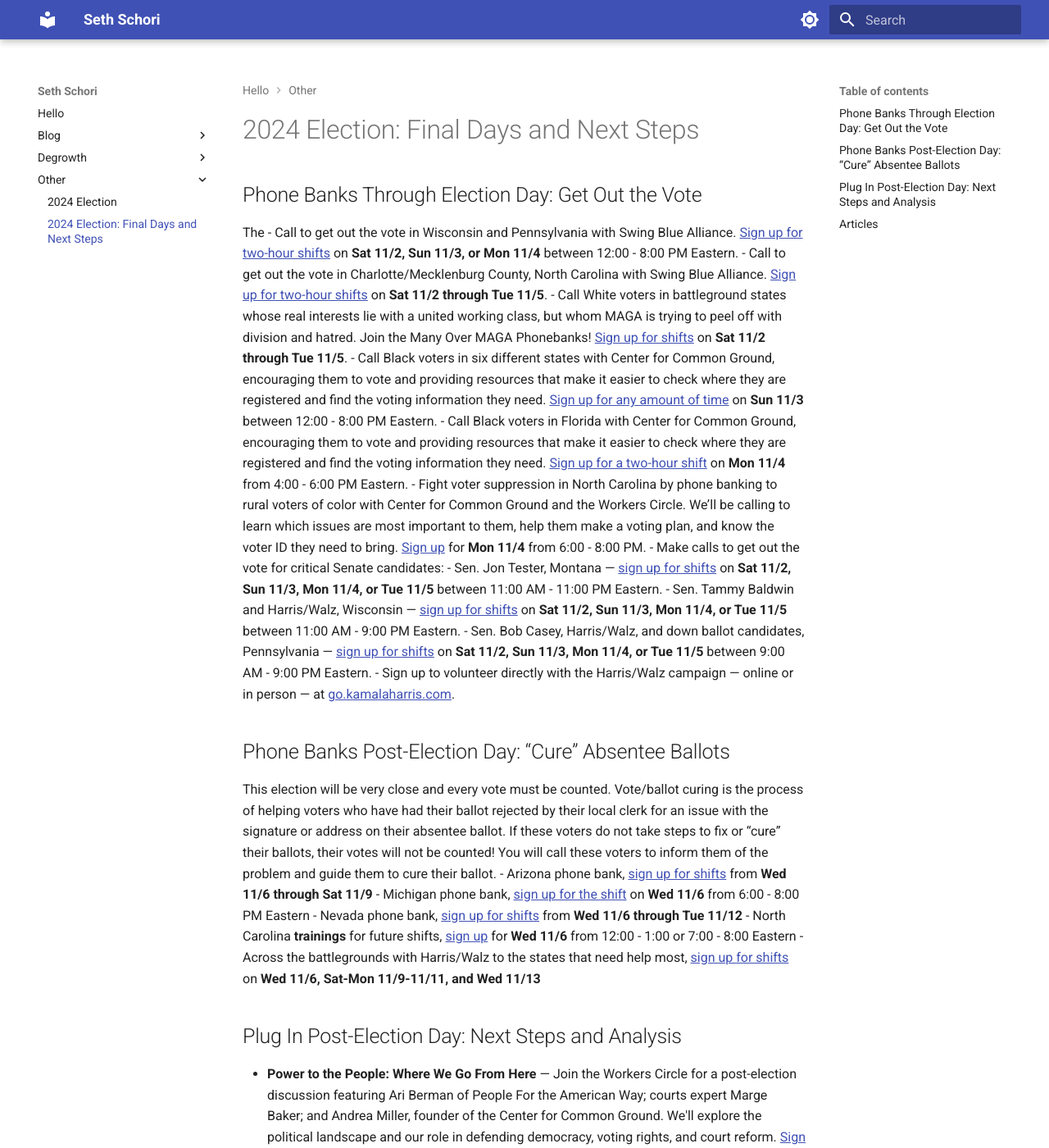
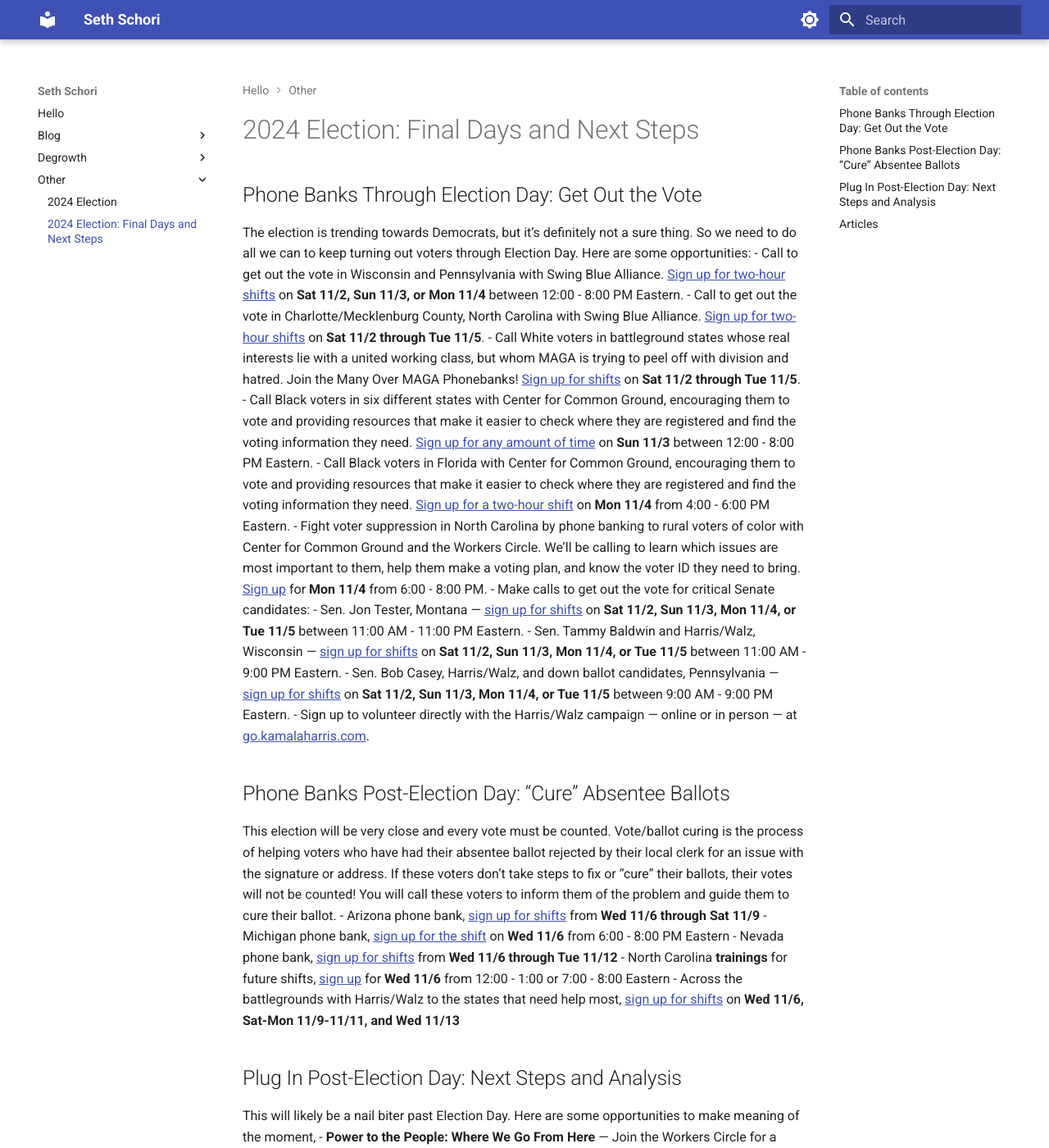
Before and after one commit to sethschori/sethschori.github.io, an MkDocs documentation site: the page built from docs/other/2024-election-ending.md, in a window 1280 px wide and 1400 px high. Shown: the whole window at 82% size. Built offline with MkDocs 1.6.1 and Material for MkDocs 9.7.7, drawn with Linux system fonts in a browser that asks for light colours; some of the changed text lies outside the part shown.

Commit message:
vault backup: 2024-11-02 13:04:16

```diff
--- a/docs/other/2024-election-ending.md
+++ b/docs/other/2024-election-ending.md
@@ -1,7 +1,7 @@
 # 2024 Election: Final Days and Next Steps
 
 ## Phone Banks Through Election Day: Get Out the Vote
-The
+The election is trending towards Democrats, but it’s definitely not a sure thing. So we need to do all we can to keep turning out voters through Election Day. Here are some opportunities:
 - Call to get out the vote in Wisconsin and Pennsylvania with Swing Blue Alliance. [Sign up for two-hour shifts](https://www.mobilize.us/swingbluealliance/event/726445/) on **Sat 11/2, Sun 11/3, or Mon 11/4** between 12:00 - 8:00 PM Eastern.
 - Call to get out the vote in Charlotte/Mecklenburg County, North Carolina with Swing Blue Alliance. [Sign up for two-hour shifts](https://www.mobilize.us/swingbluealliance/event/569199/) on **Sat 11/2 through Tue 11/5**.
 - Call White voters in battleground states whose real interests lie with a united working class, but whom MAGA is trying to peel off with division and hatred. Join the Many Over MAGA Phonebanks! [Sign up for shifts](https://www.mobilize.us/surj/event/653094/) on **Sat 11/2 through Tue 11/5**.
@@ -14,13 +14,14 @@
 	- Sen. Bob Casey, Harris/Walz, and down ballot candidates, Pennsylvania — [sign up for shifts](https://www.mobilize.us/2024pavictory/event/723274/) on **Sat 11/2, Sun 11/3, Mon 11/4, or Tue 11/5** between 9:00 AM - 9:00 PM Eastern.
 - Sign up to volunteer directly with the Harris/Walz campaign — online or in person — at [go.kamalaharris.com](https://go.kamalaharris.com/).
 ## Phone Banks Post-Election Day: “Cure” Absentee Ballots
-This election will be very close and every vote must be counted. Vote/ballot curing is the process of helping voters who have had their ballot rejected by their local clerk for an issue with the signature or address on their absentee ballot. If these voters do not take steps to fix or “cure” their ballots, their votes will not be counted! You will call these voters to inform them of the problem and guide them to cure their ballot.
+This election will be very close and every vote must be counted. Vote/ballot curing is the process of helping voters who have had their absentee ballot rejected by their local clerk for an issue with the signature or address. If these voters don’t take steps to fix or “cure” their ballots, their votes will not be counted! You will call these voters to inform them of the problem and guide them to cure their ballot.
 - Arizona phone bank, [sign up for shifts](https://www.mobilize.us/azdems/event/717867/) from **Wed 11/6 through Sat 11/9**
 - Michigan phone bank, [sign up for the shift](https://www.mobilize.us/2024mivictory/event/724863/) on **Wed 11/6** from 6:00 - 8:00 PM Eastern
 - Nevada phone bank, [sign up for shifts](https://www.mobilize.us/2024nvvictory/event/724469/) from **Wed 11/6 through Tue 11/12**
 - North Carolina **trainings** for future shifts, [sign up](https://www.mobilize.us/ncvictory2024/event/709165/) for **Wed 11/6** from 12:00 - 1:00 or 7:00 - 8:00 Eastern
 - Across the battlegrounds with Harris/Walz to the states that need help most, [sign up for shifts](https://events.democrats.org/event/684133/) on **Wed 11/6, Sat-Mon 11/9-11/11, and Wed 11/13**
 ## Plug In Post-Election Day: Next Steps and Analysis
+This will likely be a nail biter past Election Day. Here are some opportunities to make meaning of the moment,
 - **Power to the People: Where We Go From Here** — Join the Workers Circle for a post-election discussion featuring Ari Berman of People For the American Way; courts expert Marge Baker; and Andrea Miller, founder of the Center for Common Ground. We'll explore the political landscape and our role in defending democracy, voting rights, and court reform. [Sign up](https://us02web.zoom.us/meeting/register/tZMpdu6pqDwtH9XIzrp7nk2s51HqZesarWsd#/registration), ask questions, and connect with activists nationwide on **Tue 11/12**, 7:00 PM Eastern.
 - **Movement Voter PAC Briefing: What Just Happened?!** — Join Movement Voter PAC on Zoom to jump for joy, cry bitter tears, or bite our nails awaiting delayed results in the company of like-minded Democratic and progressive donors, activists, organizers, and strategists. [Sign up](https://movement.vote/register/4lq4x9fv/?trackingcode=email-2024-10-25&blm_aid=6172358657) for **Wed 11/6** at 3:00 PM Eastern.
 - **White People’s Work After the Election** with Showing Up For Racial Justice (SURJ) — No matter what happens on November 5, there will be important work for all of us to do in the days following. Join SURJ, the largest US organization that explicitly organizes white people for racial, economic and gender justice, for immediate calls to action to ensure every vote is counted and certified. White communities, organized by MAGA forces, are in the way of us winning on every issue we care about. Win or lose in this election, white people will have an important responsibility and role to play to reject Trump’s plays for white support — and to bring thousands more white people into the multiracial movement we need to win. [Sign up](https://www.mobilize.us/surj/event/733189/) for **Wed 11/6**, 8:00 PM Eastern.
```
